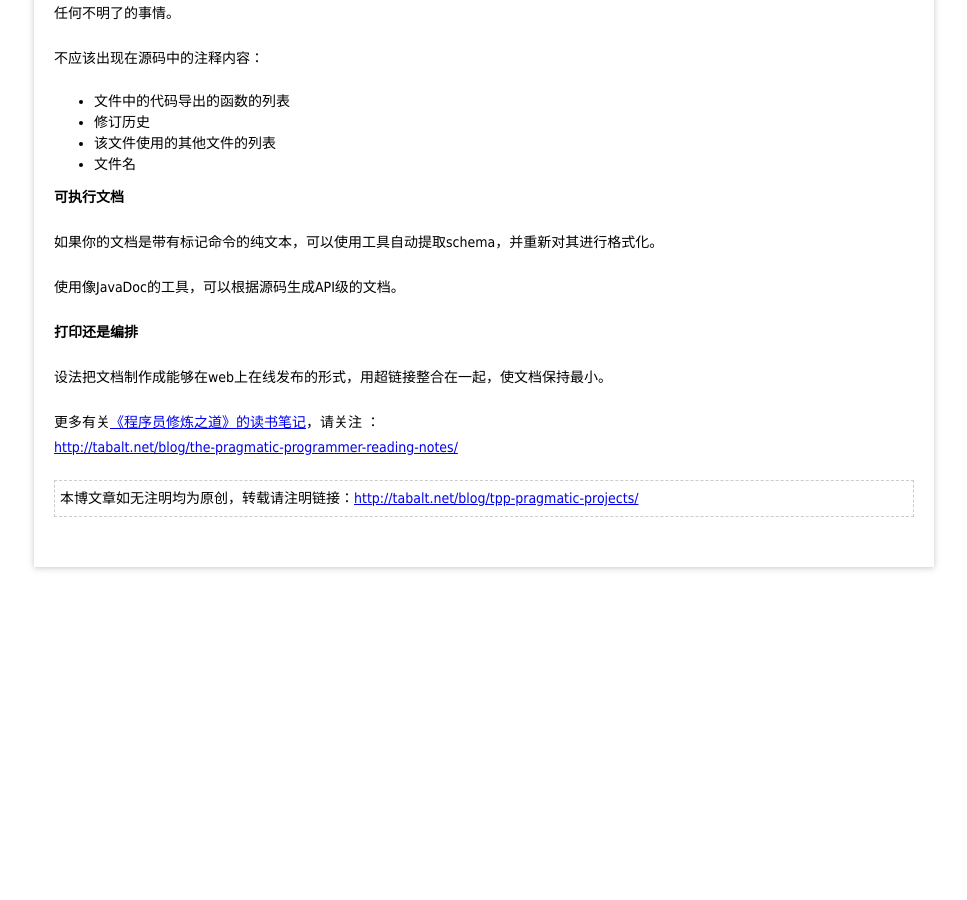
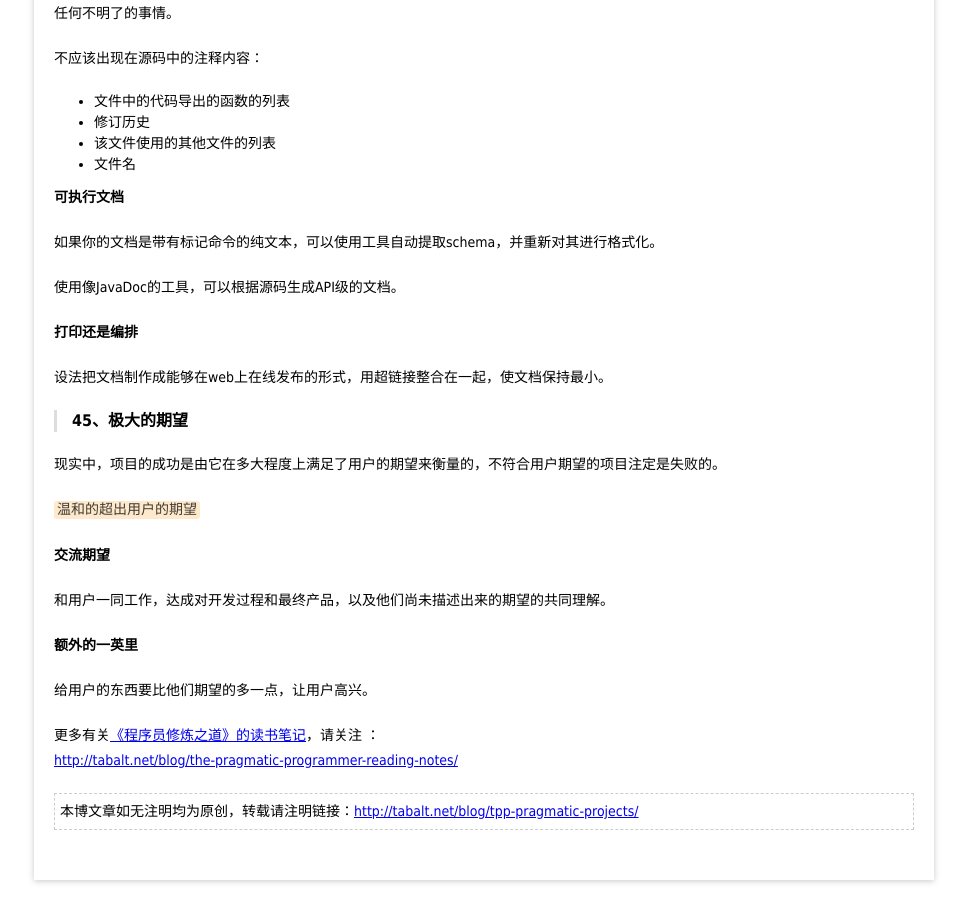
Before and after one commit to tabalt/tabalt.github.io, a Jekyll site: the page built from _posts/the-pragmatic-programmer/2014-12-02-tpp-pragmatic-projects.md, in a window 1280 px wide and 900 px high, scrolled down 3713 px. Shown: the whole window, without its empty margins (156-1123 px from the left). Built offline with Jekyll 4.4.1, drawn with Linux system fonts in a browser that asks for light colours; Markdown is read by kramdown in place of the engine named in the settings; comment, search, counter and statistics services are not loaded; before the commit the page ends 4300 px from its top, so only the background shows below that.

Commit message:
update blog

```diff
--- a/_posts/the-pragmatic-programmer/2014-12-02-tpp-pragmatic-projects.md
+++ b/_posts/the-pragmatic-programmer/2014-12-02-tpp-pragmatic-projects.md
@@ -190,6 +190,27 @@ bug被发现的越早，进行修补的成本越低。好的项目拥有的测
 
 
 
+### 45、极大的期望
+
+
+现实中，项目的成功是由它在多大程度上满足了用户的期望来衡量的，不符合用户期望的项目注定是失败的。
+
+`温和的超出用户的期望`
+
+**交流期望**
+
+和用户一同工作，达成对开发过程和最终产品，以及他们尚未描述出来的期望的共同理解。
+
+
+**额外的一英里**
+
+给用户的东西要比他们期望的多一点，让用户高兴。
+
+
+
+
+
+
 
 
 
```
